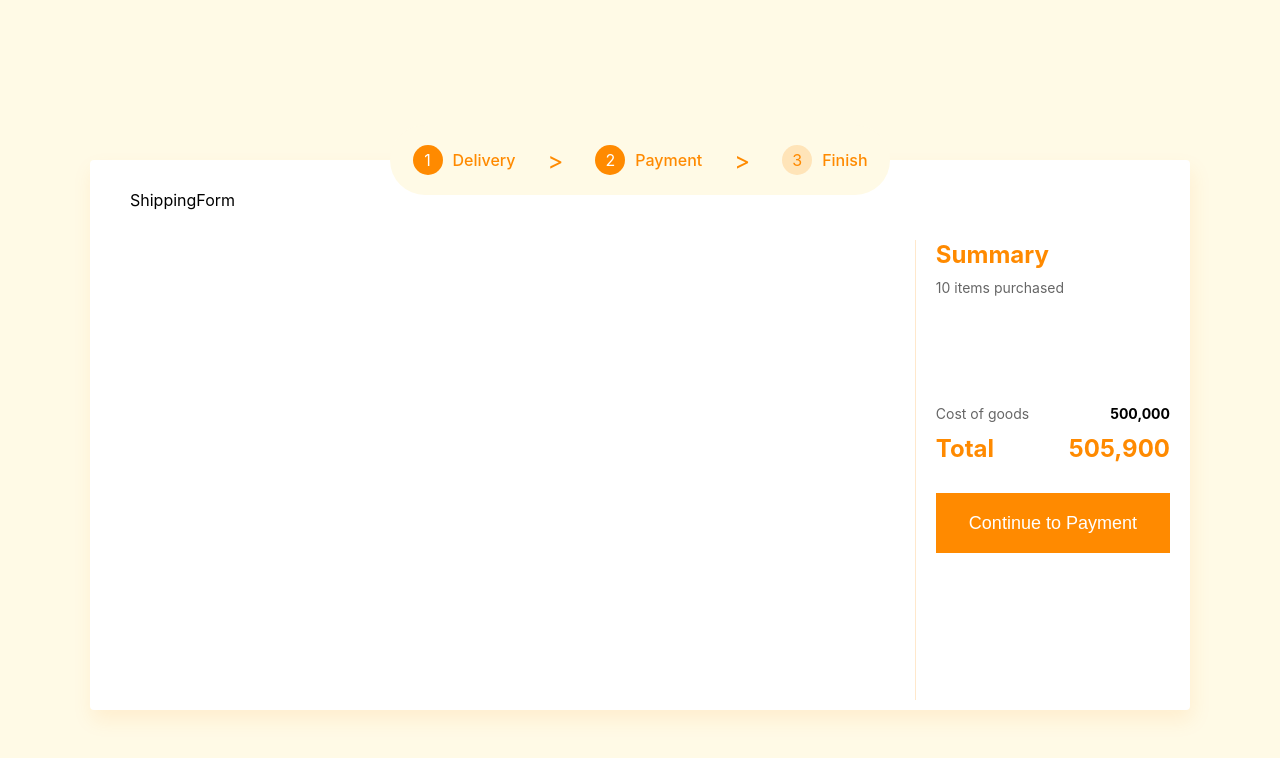
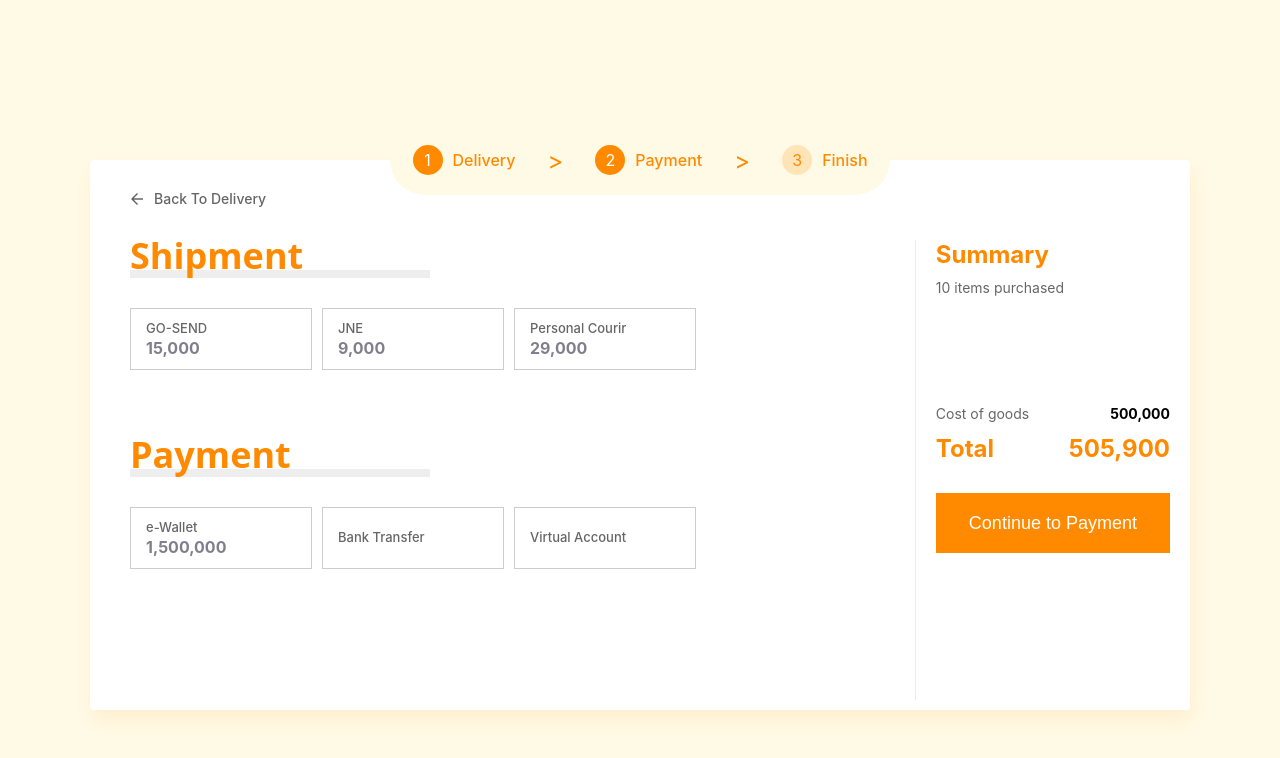
Before and after one commit to renofathoni23/multiple-form, a React (Create React App) app: page / in a window 1280 px wide. Both pictures are taken after a click on the button "Continue to Payment". Shown: the top 758 px of the page. Built offline with nearby package versions, Linux system fonts and the light colour scheme.

Commit message:
feat: membuat halaman step 2 form

```diff
--- a/src/App.js
+++ b/src/App.js
@@ -7,6 +7,7 @@ import StepForm from "./components/Form/StepForm";
 import FormContext from "./store/FormContext";
 import { useContext } from "react";
 import ShippingForm from "./components/Form/ShippingForm";
+import FinishForm from "./components/Form/FinishForm";
 
 const StyledContainer = styled.div`
   width: 1100px;
@@ -28,19 +29,27 @@ const FormWrapper = styled.div`
 function App() {
   const methods = useForm();
   const formCtx = useContext(FormContext);
-  let formStep = formCtx.step;
-  console.log(formStep);
+  var formStep = formCtx.step;
+
+  const ActiveStepContent = () => {
+    switch (formStep) {
+      case 1:
+        return <DeliveryForm></DeliveryForm>;
+      case 2:
+        return <ShippingForm></ShippingForm>;
+      case 3:
+        return <FinishForm></FinishForm>;
+      default:
+        return null;
+    }
+  };
   return (
     <div className="App">
       <FormProvider {...methods}>
         <StepForm></StepForm>
         <StyledContainer>
           <FormContainer>
-            <FormWrapper>
-              {formStep === 1 && <DeliveryForm></DeliveryForm>}
-              {formStep === 2 && <ShippingForm></ShippingForm>}
-              {formStep === 3 && <DeliveryForm></DeliveryForm>}
-            </FormWrapper>
+            <FormWrapper>{ActiveStepContent()}</FormWrapper>
           </FormContainer>
           <Summary></Summary>
         </StyledContainer>
--- a/src/components/Form/DeliveryForm.jsx
+++ b/src/components/Form/DeliveryForm.jsx
@@ -25,6 +25,7 @@ const BackButtonContainer = styled.div`
   column-gap: 10px;
   align-items: center;
   margin-bottom: 24px;
+  cursor: pointer;
 `;
 
 const BackButtonTitle = styled.span`
@@ -50,7 +51,7 @@ function DeliveryForm() {
         <BackButtonTitle>Back to cart</BackButtonTitle>
       </BackButtonContainer>
       <HeadingCheckBoxContainer>
-        <Heading name="Delivery details"></Heading>
+        <Heading title="Delivery details"></Heading>
         <CheckBox
           register={register}
           name="isDropshipper"
--- a/src/components/Form/FinishForm.jsx
+++ b/src/components/Form/FinishForm.jsx
@@ -0,0 +1,7 @@
+import React from "react";
+
+function FinishForm() {
+  return <div>FinishForm</div>;
+}
+
+export default FinishForm;
--- a/src/components/Form/ShippingForm.jsx
+++ b/src/components/Form/ShippingForm.jsx
@@ -1,7 +1,92 @@
-import React from "react";
+import React, { useState } from "react";
+import styled from "styled-components";
+import arrow from "../../assets/arrow_back.png";
+import FormContext from "../../store/FormContext";
+import { useContext } from "react";
+import Heading from "../Symbols/Heading";
+import RadioButton from "../Symbols/RadioButton";
 
+const BackButtonContainer = styled.div`
+  display: flex;
+  flex-direction: row;
+  column-gap: 10px;
+  align-items: center;
+  margin-bottom: 24px;
+  cursor: pointer;
+`;
+
+const BackButtonTitle = styled.span`
+  color: #000;
+  font-size: 14px;
+  font-weight: 500;
+  opacity: 0.6;
+`;
+
+const OptionContainer = styled.div`
+  display: flex;
+  flex-direction: row;
+  column-gap: 10px;
+  margin-top: 30px;
+  margin-bottom: 60px;
+`;
 function ShippingForm() {
-  return <div>ShippingForm</div>;
+  const formCtx = useContext(FormContext);
+  let shipmentValue = [
+    { id: 1, method: "GO-SEND", amount: "15,000" },
+    { id: 2, method: "JNE", amount: "9,000" },
+    { id: 3, method: "Personal Courir", amount: "29,000" },
+  ];
+
+  let paymentValue = [
+    { id: 1, method: "e-Wallet", amount: "1,500,000" },
+    { id: 2, method: "Bank Transfer" },
+    { id: 3, method: "Virtual Account" },
+  ];
+
+  const [currentShipment, setCurrentShipment] = useState(shipmentValue[0].id);
+  console.log(formCtx.shipmentMethod.id);
+
+  return (
+    <>
+      <BackButtonContainer onClick={formCtx.onBack}>
+        <img src={arrow} alt="arrow"></img>
+        <BackButtonTitle>Back To Delivery</BackButtonTitle>
+      </BackButtonContainer>
+      <Heading title="Shipment"></Heading>
+      <OptionContainer>
+        {shipmentValue.map((shipment) => (
+          <div
+            onClick={() => formCtx.onChangeShipment(shipment)}
+            key={shipment.id}
+          >
+            <RadioButton
+              type="shipment"
+              method={shipment.method}
+              amount={shipment?.amount}
+              isActive={shipment.id === formCtx.shipmentMethod.id}
+            ></RadioButton>
+          </div>
+        ))}
+      </OptionContainer>
+      <Heading title="Payment"></Heading>
+      <OptionContainer>
+        {" "}
+        {paymentValue.map((payment) => (
+          <div
+            onClick={() => formCtx.onChangePayment(payment)}
+            key={payment.id}
+          >
+            <RadioButton
+              type="payment"
+              method={payment.method}
+              amount={payment?.amount}
+              isActive={payment.id === formCtx.paymentMethod.id}
+            ></RadioButton>
+          </div>
+        ))}
+      </OptionContainer>
+    </>
+  );
 }
 
 export default ShippingForm;
--- a/src/components/Symbols/Heading.jsx
+++ b/src/components/Symbols/Heading.jsx
@@ -28,7 +28,7 @@ const UnderlineTitle = styled.div`
 export default function Heading(props) {
   return (
     <HeadingContainer>
-      <HeadingTitle>{props.name}</HeadingTitle>
+      <HeadingTitle>{props.title}</HeadingTitle>
       <UnderlineTitle></UnderlineTitle>
     </HeadingContainer>
   );
--- /dev/null
+++ b/src/components/Symbols/RadioButton.jsx
@@ -0,0 +1,63 @@
+import React from "react";
+import styled from "styled-components";
+import { useContext } from "react";
+import FormContext from "../../store/FormContext";
+import check from "../../assets/check.png";
+
+const RadioButtonContainer = styled.div`
+  width: 180px;
+  height: 60px;
+  display: flex;
+  flex-direction: row;
+  border: ${(props) =>
+    props.isActive ? "2px solid #1BD97B" : "1px solid #ccc"};
+  background: ${(props) =>
+    props.isActive ? "rgba(27, 217, 123, 0.10)" : "#fff"};
+  justify-content: space-between;
+  align-items: center;
+  cursor: pointer;
+`;
+
+const TextContainer = styled.div`
+  display: flex;
+  flex-direction: column;
+  row-gap: 2px;
+  margin-left: 15px;
+`;
+
+const TitleMethod = styled.span`
+  color: #000;
+  font-size: 13px;
+  font-weight: 500;
+  opacity: ${(props) => (props.isActive ? 0.8 : 0.6)};
+`;
+
+const CostMethod = styled.span`
+  color: #2d2a40;
+  font-size: 16px;
+  font-weight: 700;
+  opacity: ${(props) => (props.isActive ? 1 : 0.6)};
+`;
+
+const CheckImage = styled.img.attrs({
+  src: check,
+})`
+  margin-right: 15px;
+  visibility: ${(props) => (props.isActive ? "visible" : "hidden")};
+`;
+function RadioButton({ type, method, amount, isActive }) {
+  //   console.log(id, "id");
+  //   console.log(currentShipment, "shipment id");
+  //   console.log(shipmentActive);
+  return (
+    <RadioButtonContainer isActive={isActive}>
+      <TextContainer>
+        <TitleMethod isActive={isActive}>{method}</TitleMethod>
+        <CostMethod isActive={isActive}>{amount}</CostMethod>
+      </TextContainer>
+      <CheckImage isActive={isActive}></CheckImage>
+    </RadioButtonContainer>
+  );
+}
+
+export default RadioButton;
--- a/src/store/FormContext.js
+++ b/src/store/FormContext.js
@@ -4,23 +4,41 @@ const FormContext = React.createContext({
   onBack: () => {},
   onNext: () => {},
   step: 0,
+  shipmentMethod: {},
+  paymentMethod: {},
+  onChangeShipment: () => {},
+  onChangePayment: () => {},
 });
 
 export const FormProvider = (props) => {
   const [step, setStep] = useState(1);
+  const [shipmentMethod, setShipmentMethod] = useState({});
+  const [paymentMethod, setPaymentMethod] = useState({});
 
   function onNext() {
     setStep((prev) => prev + 1);
   }
 
   function onBack() {
-    setStep((prev) => prev - 1);
+    if (step > 1 ? setStep((prev) => prev - 1) : "");
+  }
+
+  function onChangeShipment(shipment) {
+    setShipmentMethod(shipment);
+  }
+
+  function onChangePayment(payment) {
+    setPaymentMethod(payment);
   }
 
   const contextValue = {
     onBack: onBack,
     onNext: onNext,
     step: step,
+    shipmentMethod: shipmentMethod,
+    paymentMethod: paymentMethod,
+    onChangePayment: onChangePayment,
+    onChangeShipment: onChangeShipment,
   };
 
   return (
```
Also changed, not shown: src/assets/check.png (added).
